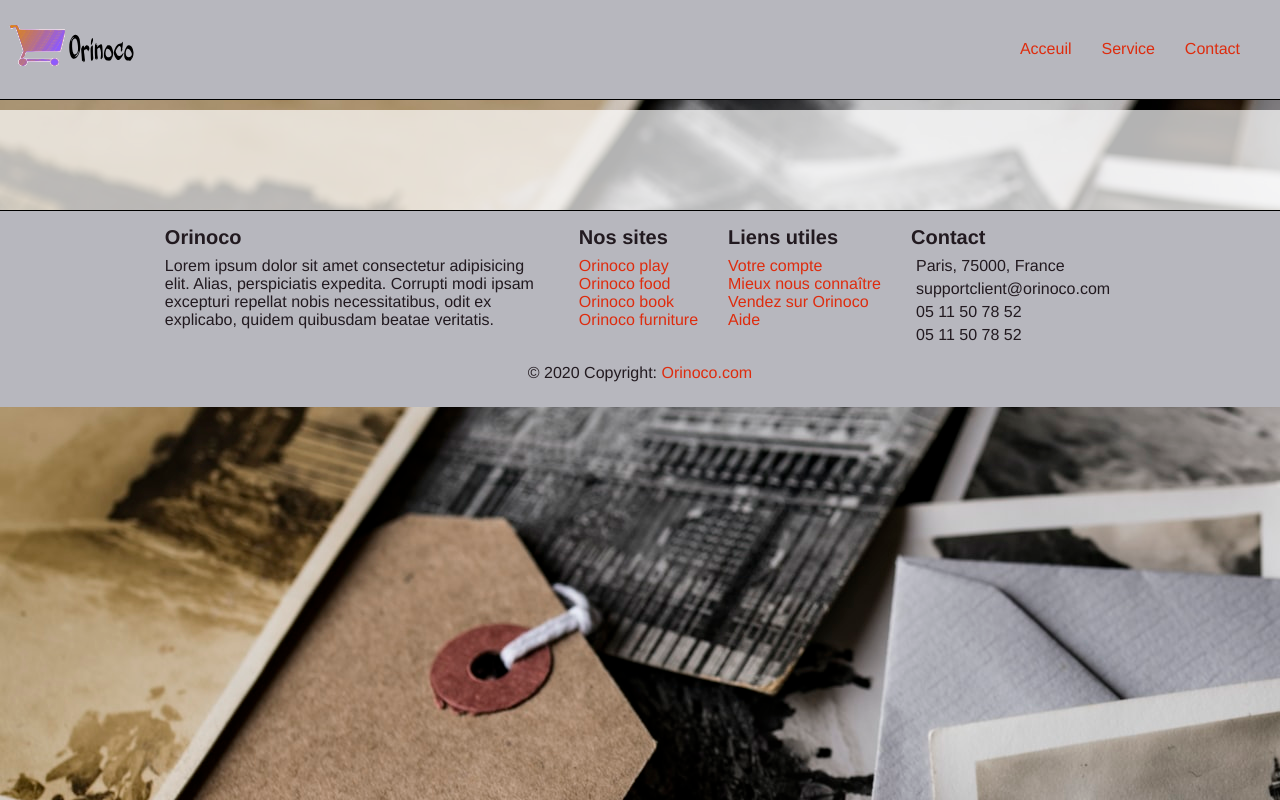
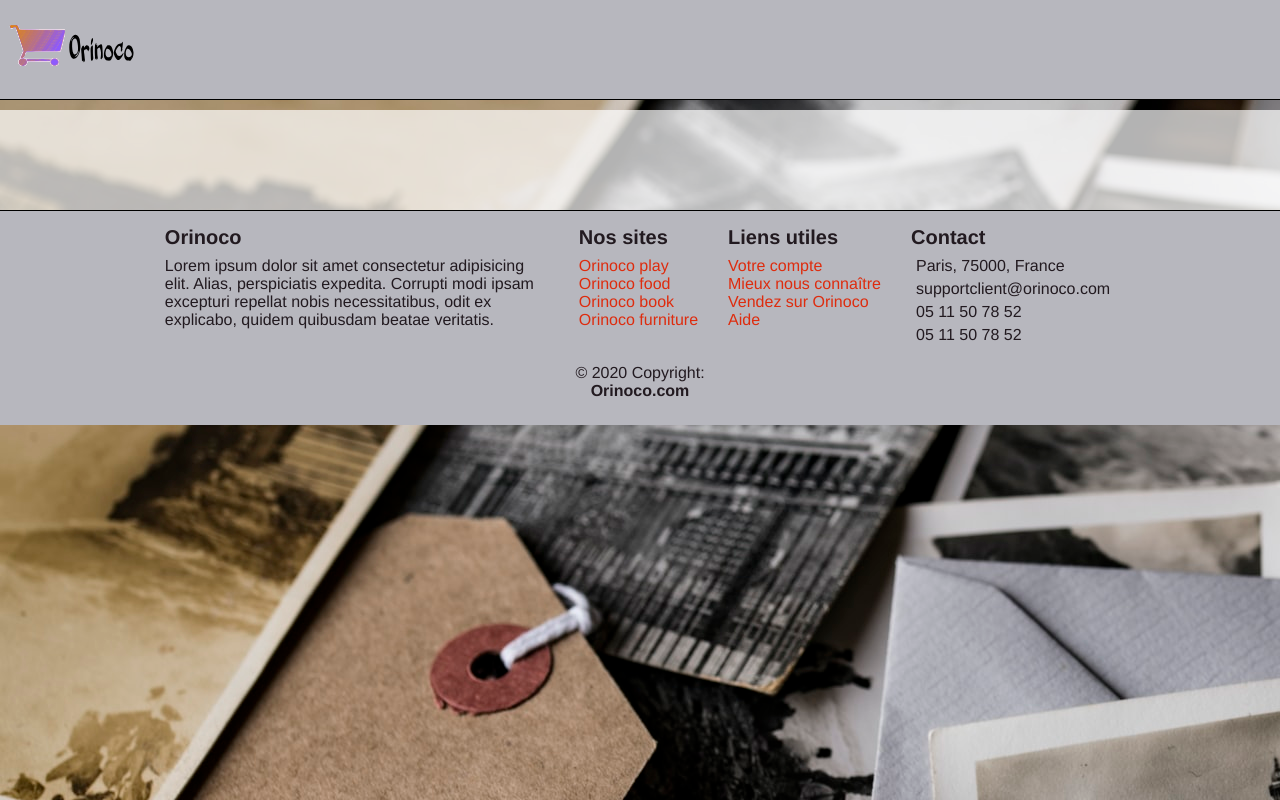
Before and after one commit to xHuginn/Orinoco, a plain HTML site: page confirmation.html in a window 1280 px wide. Drawn offline with Linux system fonts and the light colour scheme; a web font is replaced by a local one.

Commit message:
changement confirmation.html

```diff
--- a/confirmation.html
+++ b/confirmation.html
@@ -19,26 +19,10 @@
   <!--Navbar-->
 <nav class="navbar">
 
-  <a class="" href="./index.html">
+  <a onclick="supprLocalStorage()" href="./index.html">
     <img class="logo" src="./img/logo.svg" width="65" height="65" alt="Logo" />
     <img class="logo" src="./img/dessin.svg" width="65" height="65" alt="Orinoco"/>
   </a>
-
-
-  <div class="" id="">
-
-    <ul class="navbar-list">
-      <li class="">
-        <a class="" href="./index.html">Acceuil</a>
-      </li>
-      <li class="">
-        <a class="" href="./index.html">Service</a>
-      </li>
-      <li class="">
-        <a class="" href="./index.html">Contact</a>
-      </li>
-    </ul>
-  </div>
 
 </nav>
 <!--/Navbar-->
@@ -106,7 +90,7 @@
   <!-- Copyright -->
 
   <div class="copyright">© 2020 Copyright:
-    <a href="./index.html"> Orinoco.com</a>
+    <h4>Orinoco.com</h4>
   </div>
 
   <!-- Copyright -->
```
